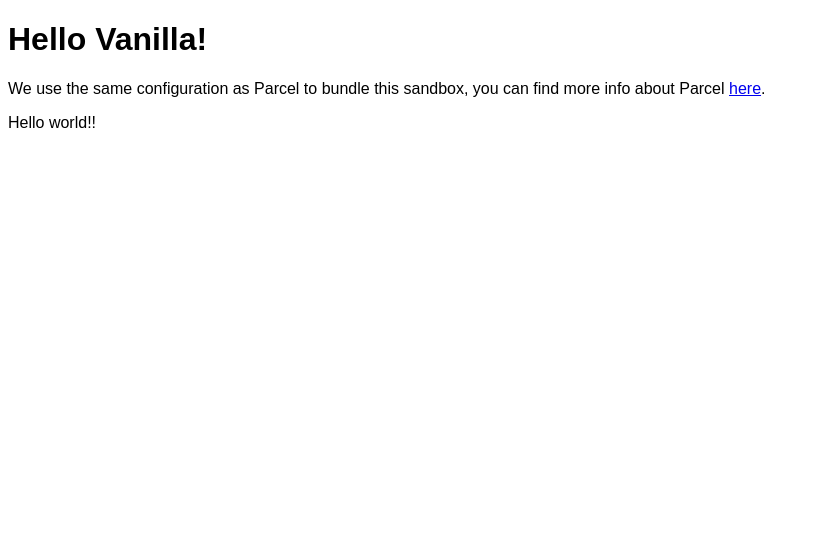
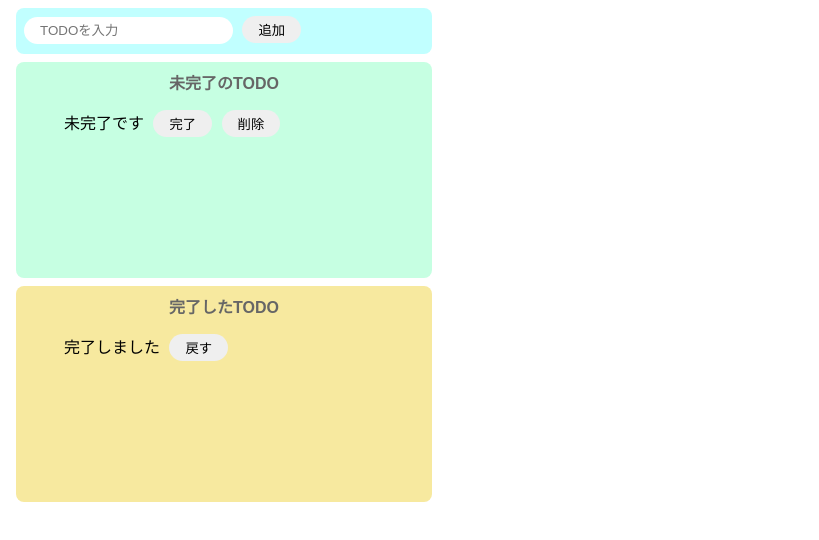
Before and after one commit to masaka27/codesandbox_test, a website built with Parcel: page index.html in a window 1280 px wide. Shown: the whole page, without its empty margins (0-819 px from the left). Built offline with nearby package versions, Linux system fonts and the light colour scheme.

Commit message:
TOD0１回目

```diff
--- a/index.html
+++ b/index.html
@@ -1,13 +1,35 @@
 <!DOCTYPE html>
 <html>
   <head>
-    <title>Parcel Sandbox</title>
+    <title>TO DO LIST</title>
     <meta charset="UTF-8" />
   </head>
 
   <body>
-    <div id="app"></div>
-    <div><p>Hello world!!</p></div>
+    <div class="input-area">
+      <input id="add-text" placeholder="TODOを入力" />
+      <button id="add-btn">追加</button>
+    </div>
+    <div class="imcomplete-area">
+      <p class="title">未完了のTODO</p>
+      <ul id="list-a">
+        <li>
+          未完了です
+          <button>完了</button>
+          <button>削除</button>
+        </li>
+      </ul>
+    </div>
+
+    <div class="complete-area">
+      <p class="title">完了したTODO</p>
+      <ul>
+        <li>
+          完了しました
+          <button>戻す</button>
+        </li>
+      </ul>
+    </div>
 
     <script src="src/index.js"></script>
   </body>
--- a/src/index.js
+++ b/src/index.js
@@ -1,10 +1,40 @@
 import "./styles.css";
 
-document.getElementById("app").innerHTML = `
-<h1>Hello Vanilla!</h1>
-<div>
-  We use the same configuration as Parcel to bundle this sandbox, you can find more
-  info about Parcel
-  <a href="https://parceljs.org" target="_blank" rel="noopener noreferrer">here</a>.
-</div>
-`;
+const onClickAdd = () => {
+  // テキストボックスの値を取得し初期化する
+  const inputText = document.getElementById("add-text").value;
+  document.getElementById("add-text").value = "";
+
+  // div生成
+  const div = document.createElement("div");
+  div.className = "row";
+  const li = document.createElement("li");
+  li.innerText = inputText;
+
+  // 完了ボタン生成
+  const completeButton = document.createElement("button");
+  completeButton.innerText = "完了";
+  completeButton.addEventListener("click", () => {
+    alert("完了");
+  });
+  //  削除ボタン生成
+  const deleteButton = document.createElement("button");
+  deleteButton.innerText = "削除";
+  deleteButton.addEventListener("click", () => {
+    // alert("削除");
+    // 押された削除ボタンの親タグ(li)を未完了リストから削除
+    const deleteTarget = deleteButton.parentNode;
+    // console.log(deleteTarget);
+    document.getElementById("list-a").removeChild(deleteTarget);
+  });
+
+  // ulタグの子要素に各要素を追加
+  const ul_a = document.getElementById("list-a");
+  ul_a.appendChild(li);
+  li.appendChild(completeButton);
+  li.appendChild(deleteButton);
+};
+
+document.getElementById("add-btn").addEventListener("click", () => {
+  onClickAdd();
+});
--- a/src/styles.css
+++ b/src/styles.css
@@ -1,3 +1,61 @@
 body {
   font-family: sans-serif;
 }
+input {
+  border-radius: 16px;
+  border: none;
+  padding: 6px 16px;
+  outline: none;
+}
+button {
+  border-radius: 16px;
+  border: none;
+  padding: 4px 16px;
+  transition: all 0.3s;
+  margin-left: 5px;
+}
+button:hover {
+  background-color: #ff7fff;
+  color: #fff;
+  cursor: pointer;
+}
+.input-area {
+  background-color: #c1ffff;
+  width: 400px;
+  height: 30px;
+  padding: 8px;
+  margin: 8px;
+  border-radius: 8px;
+}
+.imcomplete-area {
+  background-color: #c6ffe2;
+  width: 400px;
+  min-height: 200px;
+  padding: 8px;
+  margin: 8px;
+  border-radius: 8px;
+}
+.complete-area {
+  background-color: rgb(247, 233, 159);
+  width: 400px;
+  min-height: 200px;
+  padding: 8px;
+  margin: 8px;
+  border-radius: 8px;
+}
+.title {
+  text-align: center;
+  margin-top: 0;
+  font-weight: bold;
+  color: #666;
+}
+.row {
+  display: flex;
+  align-items: center;
+}
+ul {
+  margin-right: 8px;
+}
+li {
+  list-style: none;
+}
```
